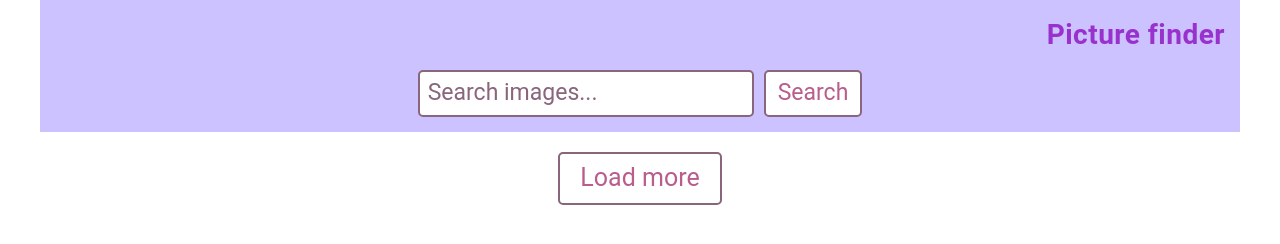
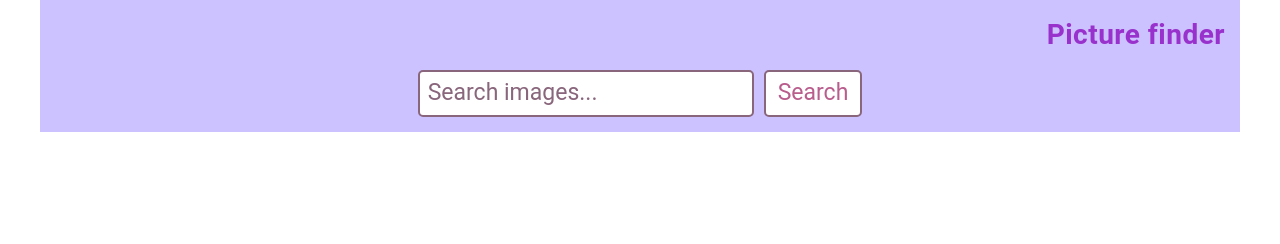
Before and after one commit to Anteycu/goit-js-hw-11, a website built with Parcel: page src/index.html in a window 1280 px wide. Built offline with nearby package versions, Linux system fonts and the light colour scheme.

Commit message:
fix hidden button

```diff
--- a/src/index.html
+++ b/src/index.html
@@ -23,7 +23,7 @@
     </header>
     <main class="main container">
       <div class="gallery"></div>
-      <button type="button" class="load-more">Load more</button>
+      <button type="button" class="load-more visually-hidden">Load more</button>
     </main>
   </body>
 </html>
```
